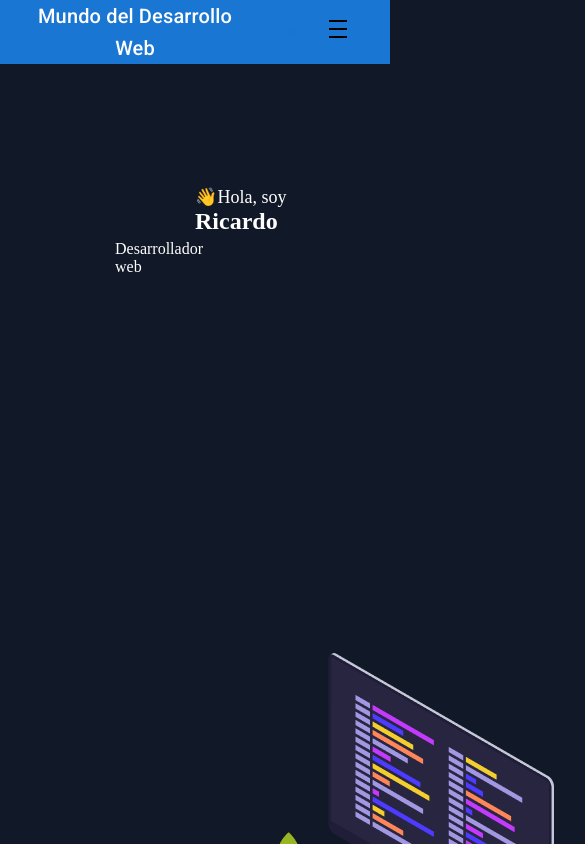
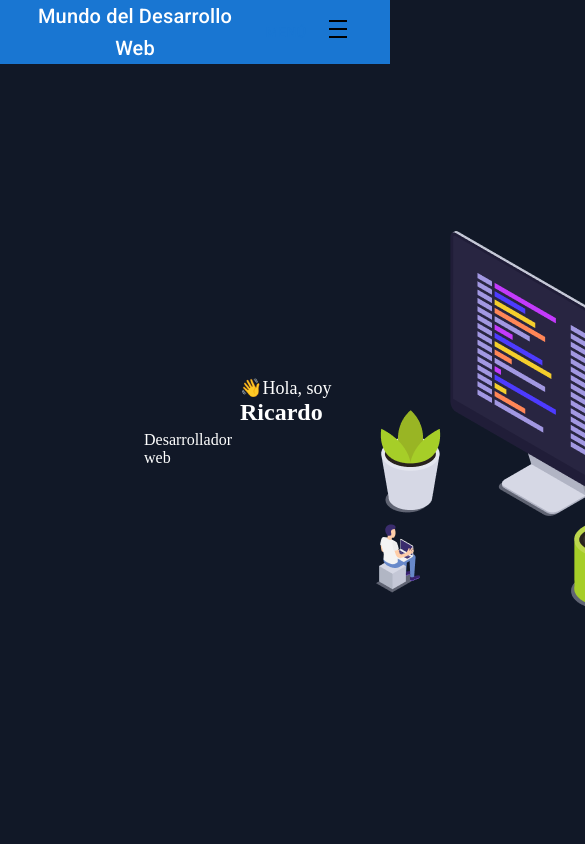
Before and after one commit to blackgoku-97/portafolio, a React (Vite) app: page / in a window 390 px wide. Shown: the top 844 px of the page, 585 px wide, since content can reach past the window. Built offline with nearby package versions, Linux system fonts and the light colour scheme.

Commit message:
Inicio estructurado 9

```diff
--- a/src/components/inicio/Inicio.jsx
+++ b/src/components/inicio/Inicio.jsx
@@ -11,7 +11,6 @@ const Styles = {
     padding: 20,
     '@media (max-width: 768px)': {
       justifyContent: "flex-start",
-      flexDirection: "column",
     },
   },
   texto: {
@@ -83,7 +82,7 @@ const Imagen = ({ imagen }) => (
 );
 
 const Header = ({ title, nombre }) => (
-  <Box sx={Styles.texto}>
+  <Box sx={{ ...Styles.texto, width: "100%", '@media (max-width: 768px)': { padding: 0 } }}>
     <Box sx={Styles.tituloNombre}>
       <Box sx={Styles.title}>{title}</Box>
       <Box sx={Styles.nombre}>{nombre}</Box>
```
